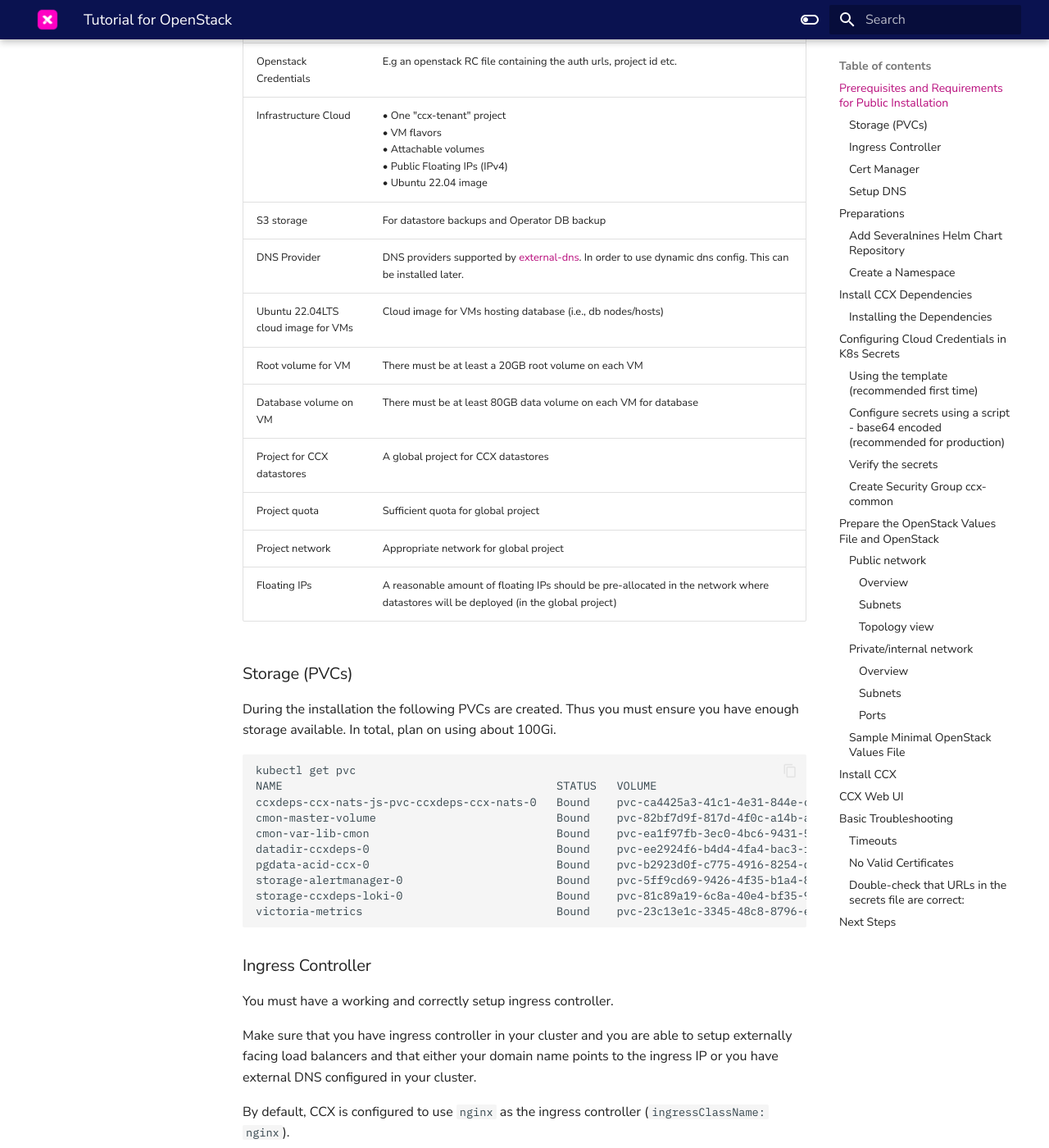
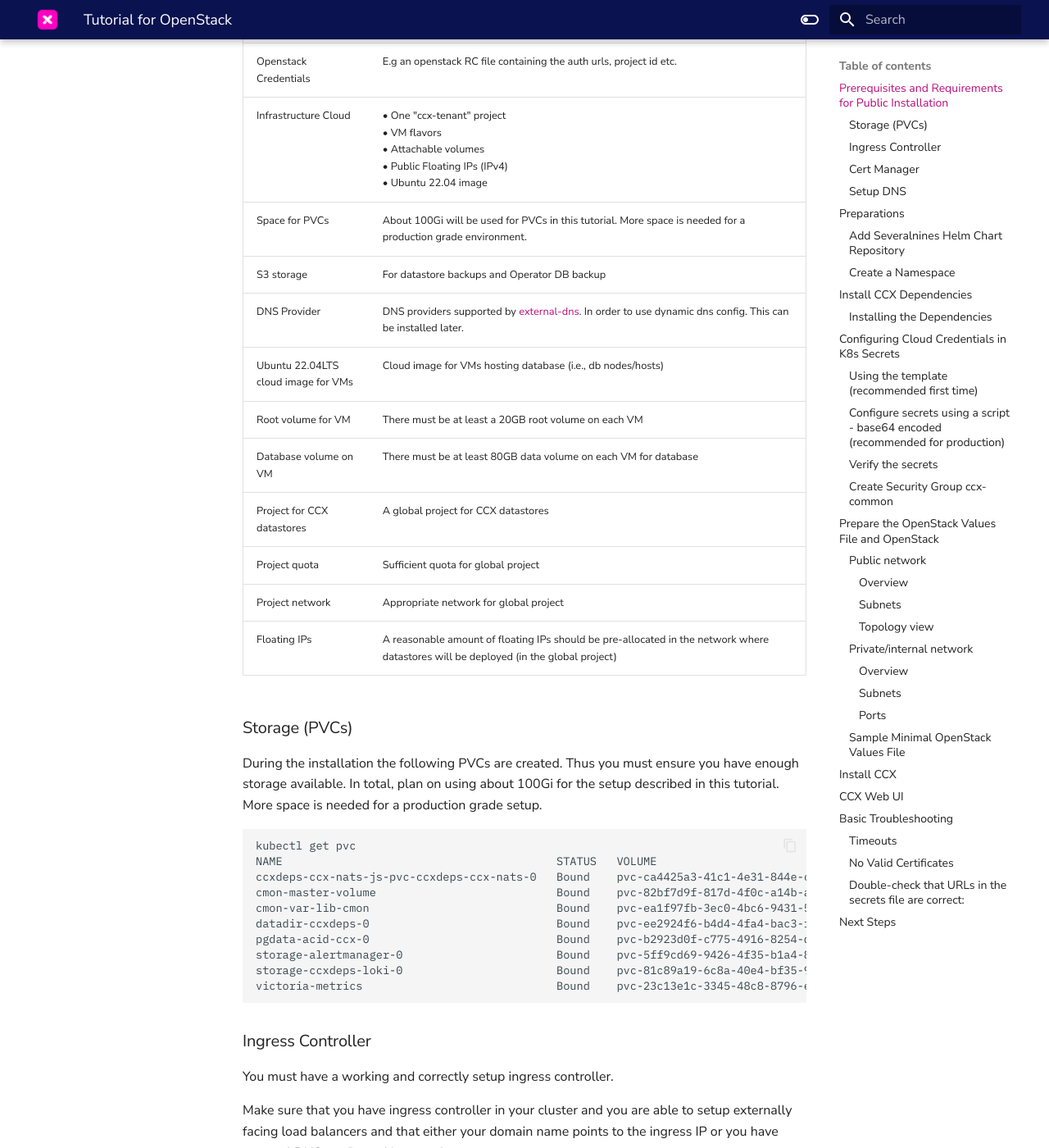
Before and after one commit to severalnines/ccx-docs, an MkDocs documentation site: the page built from docs/admin/Installation/Tutorial-openstack.md, in a window 1280 px wide and 1400 px high, scrolled down 797 px. Shown: the whole window at 82% size. Built offline with MkDocs 1.6.1 and Material for MkDocs 9.7.7, drawn with Linux system fonts in a browser that asks for light colours; comment, search, counter and statistics services are not loaded.

Commit message:
PVC space

````diff
--- a/docs/admin/Installation/Tutorial-openstack.md
+++ b/docs/admin/Installation/Tutorial-openstack.md
@@ -17,6 +17,7 @@
 | Secrets Manager                    | K8S secrets                                                                                                    |
 | Openstack Credentials              | E.g an openstack RC file containing the auth urls, project id etc. |
 | Infrastructure Cloud               | • One "ccx-tenant" project<br />• VM flavors<br />• Attachable volumes<br />• Public Floating IPs (IPv4)<br />• Ubuntu 22.04 image |
+| Space for PVCs                     | About 100Gi will be used for PVCs in this tutorial. More space is needed for a production grade environment. |
 | S3 storage                         | For datastore backups and Operator DB backup                                                                   |
 | DNS Provider                       | DNS providers supported by [external-dns](docs/admin/Installation/Dynamic-DNS.md). In order to use dynamic dns config. This can be installed later.                               |
 | Ubuntu 22.04LTS cloud image for VMs| Cloud image for VMs hosting database (i.e., db nodes/hosts)                                                    |
@@ -29,7 +30,7 @@
 
 ### Storage (PVCs)
 
-During the installation the following PVCs are created. Thus you must ensure you have enough storage available. In total, plan on using about 100Gi.
+During the installation the following PVCs are created. Thus you must ensure you have enough storage available. In total, plan on using about 100Gi for the setup described in this tutorial. More space is needed for a production grade setup.
 
 ```
 kubectl get pvc
````
